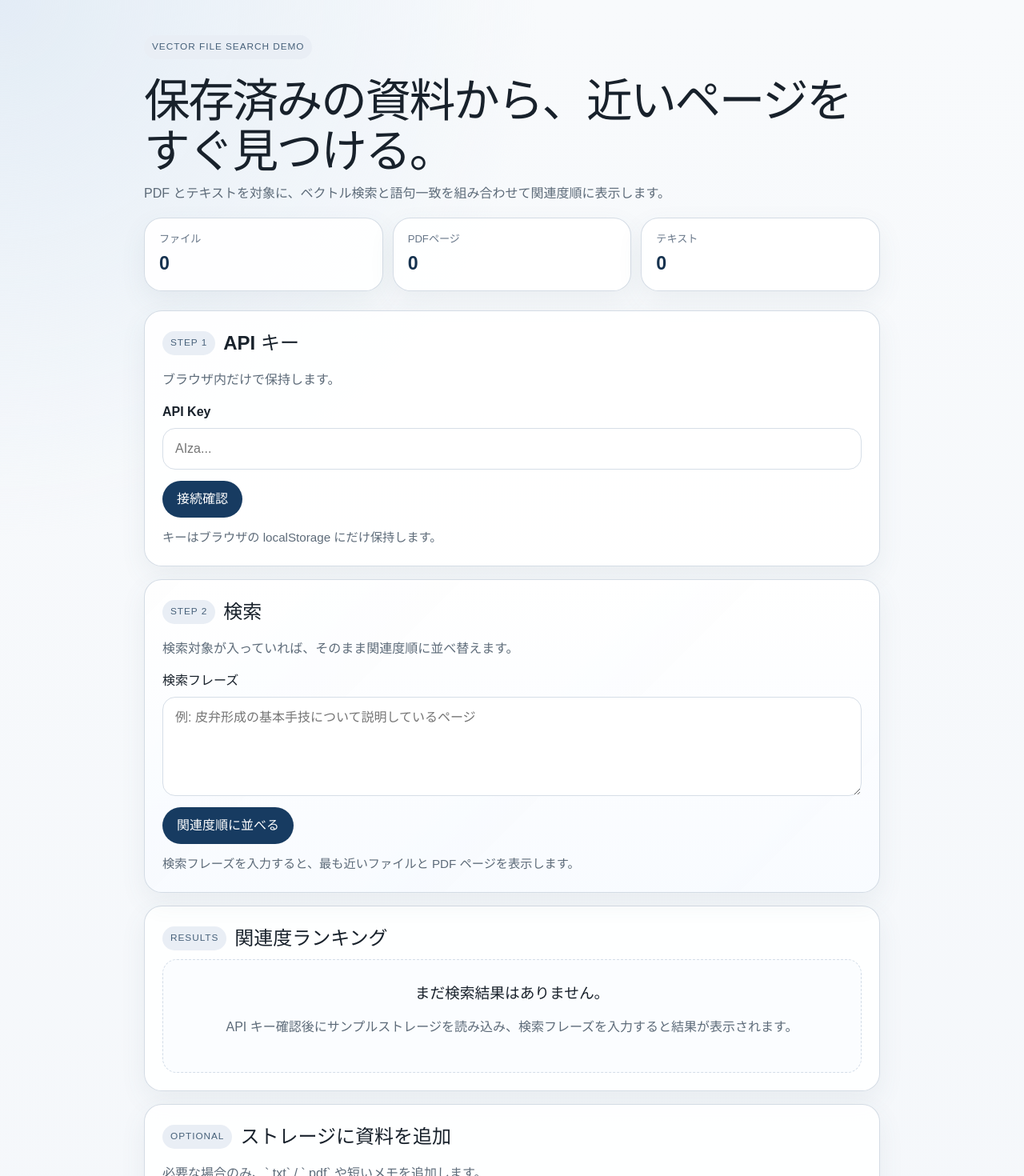
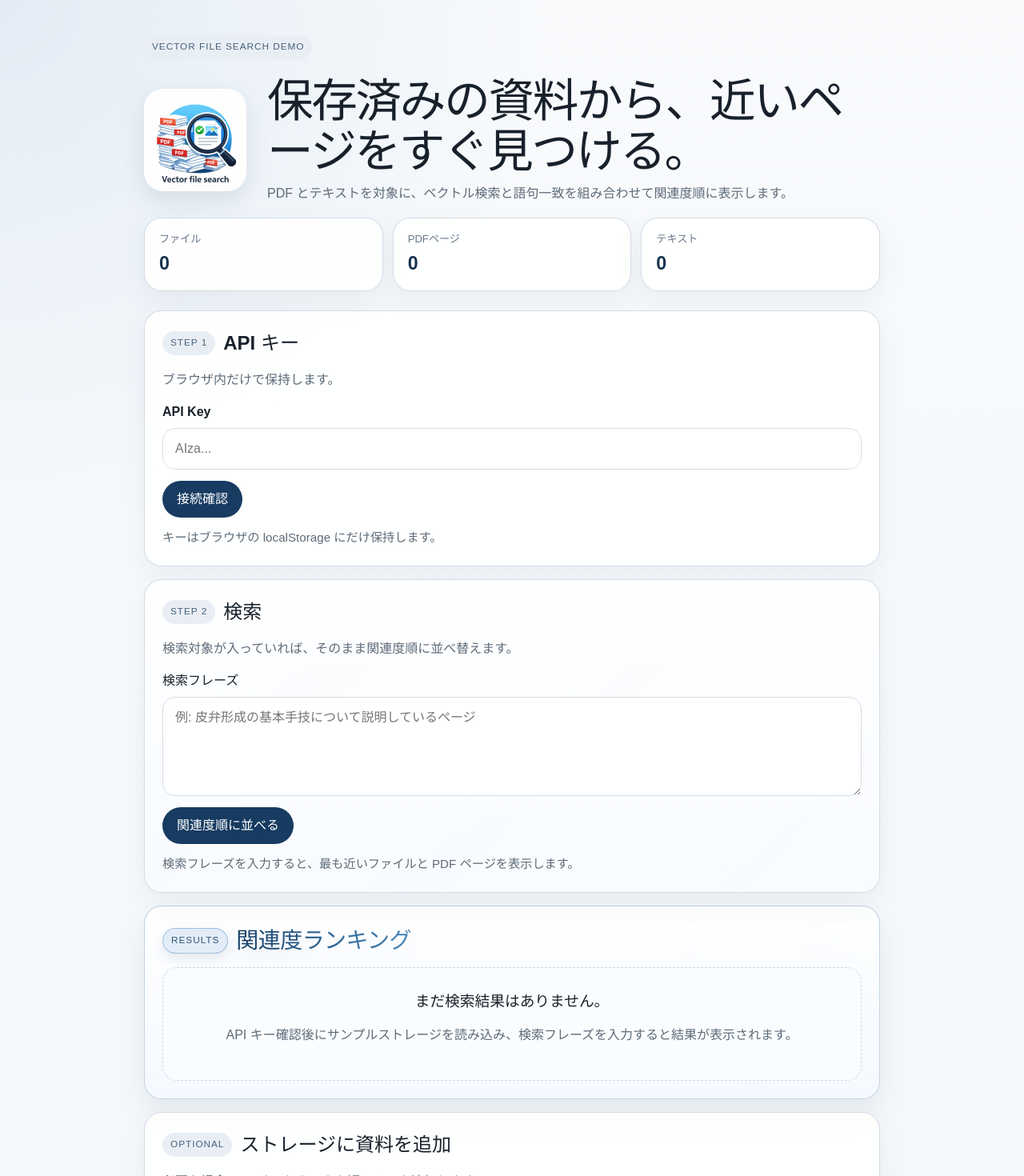
Before and after one commit to Igaki12/vector-file-search, a React (Vite) app: page / in a window 1280 px wide. Shown: the top 1470 px of the page at 80% size. Built offline with nearby package versions, Linux system fonts and the light colour scheme.

Commit message:
Add web app manifest for Vector File Search Demo

```diff
--- a/index.html
+++ b/index.html
@@ -3,6 +3,10 @@
   <head>
     <meta charset="UTF-8" />
     <meta name="viewport" content="width=device-width, initial-scale=1.0" />
+    <meta name="theme-color" content="#173b61" />
+    <link rel="icon" type="image/png" href="%BASE_URL%icon.png" />
+    <link rel="apple-touch-icon" href="%BASE_URL%icon.png" />
+    <link rel="manifest" href="%BASE_URL%manifest.webmanifest" />
     <title>Vector File Search Demo</title>
   </head>
   <body>
--- a/src/App.jsx
+++ b/src/App.jsx
@@ -5,6 +5,7 @@ import { splitTextIntoSegments, combinedScore, summarizeText } from "./lib/searc
 
 const API_KEY_STORAGE = "vector-file-search-api-key";
 const OUTPUT_DIMENSIONALITY = 3072;
+const APP_ICON_PATH = `${import.meta.env.BASE_URL}icon.png`;
 const SAMPLE_FILES = [
   "2021年度 形成外科.pdf",
   "2022年度 形成外科.pdf",
@@ -306,10 +307,15 @@ export default function App() {
       <header className="hero">
         <div className="hero-copy-block">
           <p className="eyebrow">Vector File Search Demo</p>
+          <div className="hero-title-row">
+            <img className="hero-icon" src={APP_ICON_PATH} alt="Vector File Search アイコン" />
+            <div className="hero-title-copy">
               <h1>保存済みの資料から、近いページをすぐ見つける。</h1>
               <p className="hero-copy">
                 PDF とテキストを対象に、ベクトル検索と語句一致を組み合わせて関連度順に表示します。
               </p>
+            </div>
+          </div>
         </div>
         <div className="summary-row">
           <div className="summary-chip">
@@ -377,8 +383,8 @@ export default function App() {
 
       <section className="results card">
         <div className="section-head">
-          <span className="step">RESULTS</span>
-          <h2>関連度ランキング</h2>
+          <span className="step results-step">RESULTS</span>
+          <h2 className="results-title">関連度ランキング</h2>
         </div>
         {topResult ? (
           <div className="spotlight">
@@ -493,11 +499,7 @@ export default function App() {
         <p className="section-copy">
           必要な場合だけ、既定のサンプル PDF を検索対象に追加します。
         </p>
-          <div className="button-row">
-            <button className="primary-button" type="button" onClick={handleLoadSampleLibrary}>
-              サンプル PDF を読み込む
-            </button>
-          </div>
+
         <div className="sample-list">
           {SAMPLE_FILES.map((fileName) => (
             <a className="sample-link" href={getSampleFileHref(fileName)} key={fileName} target="_blank" rel="noreferrer">
@@ -505,9 +507,15 @@ export default function App() {
             </a>
           ))}
         </div>
+        <div className="button-row">
+          <button className="primary-button" type="button" onClick={handleLoadSampleLibrary}>
+            サンプル PDF を読み込む
+          </button>
+        </div>
         <p className={`status ${libraryStatus.state}`}>
           {libraryStatus.message || "必要なときだけ読み込んでください。"}
         </p>
+
       </section>
     </div>
   );
--- a/src/styles.css
+++ b/src/styles.css
@@ -54,6 +54,26 @@ a {
   gap: 10px;
 }
 
+.hero-title-row {
+  display: grid;
+  grid-template-columns: clamp(104px, 13vw, 136px) minmax(0, 1fr);
+  gap: 18px;
+  align-items: center;
+}
+
+.hero-icon {
+  width: 100%;
+  max-width: 128px;
+  height: auto;
+  border-radius: 24px;
+  box-shadow: 0 12px 30px rgba(80, 99, 120, 0.14);
+}
+
+.hero-title-copy {
+  display: grid;
+  gap: 10px;
+}
+
 .eyebrow,
 .step {
   display: inline-flex;
@@ -88,7 +108,7 @@ a {
 
 .hero-copy {
   margin: 0;
-  max-width: 48rem;
+  max-width: 42rem;
 }
 
 .summary-row {
@@ -290,6 +310,40 @@ a {
   margin-top: 16px;
 }
 
+.results {
+  background:
+    linear-gradient(180deg, rgba(255, 255, 255, 0.97), rgba(244, 249, 255, 0.95)),
+    radial-gradient(circle at top right, rgba(190, 214, 235, 0.26), transparent 34%);
+  border-color: rgba(194, 211, 228, 0.98);
+  box-shadow: 0 16px 36px rgba(72, 97, 122, 0.1);
+}
+
+.results .section-head {
+  margin-bottom: 12px;
+}
+
+.results .step {
+  background: #e2edf8;
+  color: #355675;
+}
+
+.results-step {
+  background: linear-gradient(135deg, #d7e9fb 0%, #bfdcf5 50%, #dcecff 100%);
+  color: #1f5683;
+  border: 1px solid rgba(132, 174, 210, 0.7);
+  box-shadow: 0 6px 16px rgba(69, 102, 134, 0.14);
+}
+
+.results-title {
+  font-size: clamp(1.4rem, 2.3vw, 1.75rem);
+  letter-spacing: -0.02em;
+  background: linear-gradient(90deg, #163b61 0%, #2f6a9a 55%, #4f88b8 100%);
+  -webkit-background-clip: text;
+  background-clip: text;
+  color: transparent;
+  text-shadow: 0 10px 24px rgba(77, 124, 167, 0.14);
+}
+
 .spotlight {
   display: flex;
   justify-content: space-between;
@@ -298,8 +352,8 @@ a {
   padding: 18px 20px;
   margin: 4px 0 16px;
   border-radius: 18px;
-  border: 1px solid #dde5ee;
-  background: #f8fbfe;
+  border: 1px solid #d5e2ee;
+  background: linear-gradient(180deg, #fbfdff 0%, #f1f7fc 100%);
 }
 
 .spotlight-label {
@@ -329,8 +383,8 @@ a {
   gap: 14px;
   padding: 16px;
   border-radius: 18px;
-  border: 1px solid #e0e6ee;
-  background: #fff;
+  border: 1px solid #dce5ee;
+  background: rgba(255, 255, 255, 0.9);
 }
 
 .result-rank {
@@ -387,10 +441,10 @@ a {
 
 .empty-state {
   border-radius: 18px;
-  border: 1px dashed #d3dde8;
+  border: 1px dashed #c7d6e5;
   padding: 28px 18px;
   text-align: center;
-  background: #fbfdff;
+  background: rgba(250, 253, 255, 0.92);
 }
 
 .storage-layout {
@@ -409,6 +463,15 @@ a {
   .summary-row,
   .storage-layout {
     grid-template-columns: 1fr;
+  }
+
+  .hero-title-row {
+    grid-template-columns: 1fr;
+    gap: 14px;
+  }
+
+  .hero-icon {
+    max-width: 96px;
   }
 
   .section-card,
```
Also changed, not shown: public/icon.png (added), public/manifest.webmanifest (added), 7 other files (tests, documents, lock files or other folders). Lines whose indentation alone changed are shown as unchanged.
